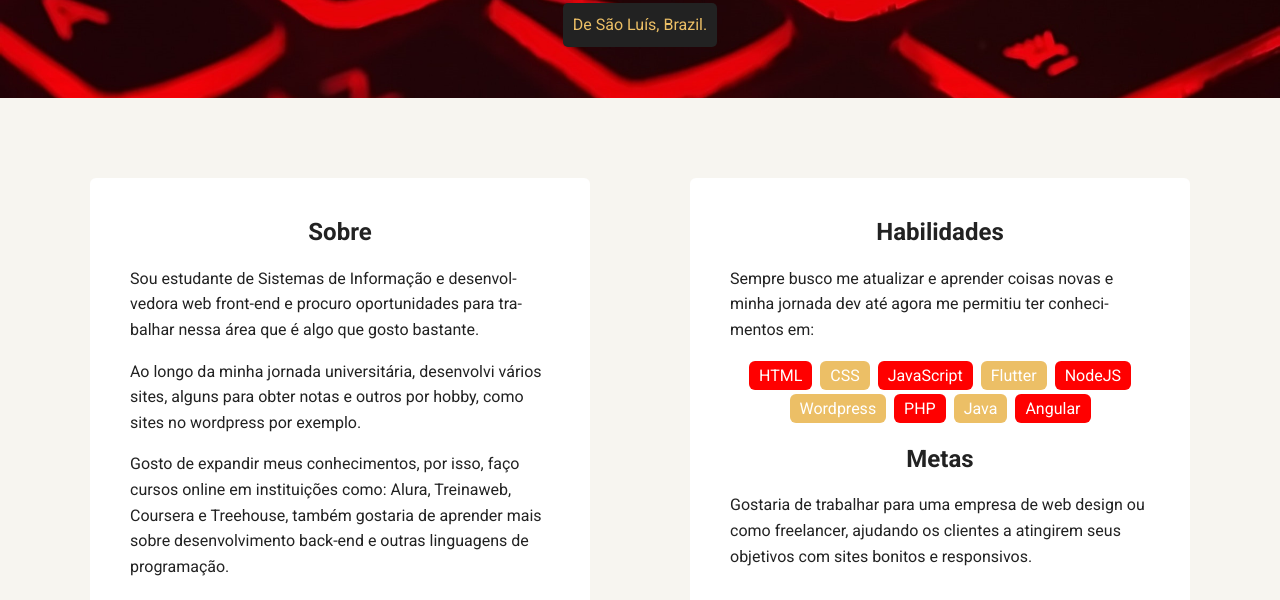
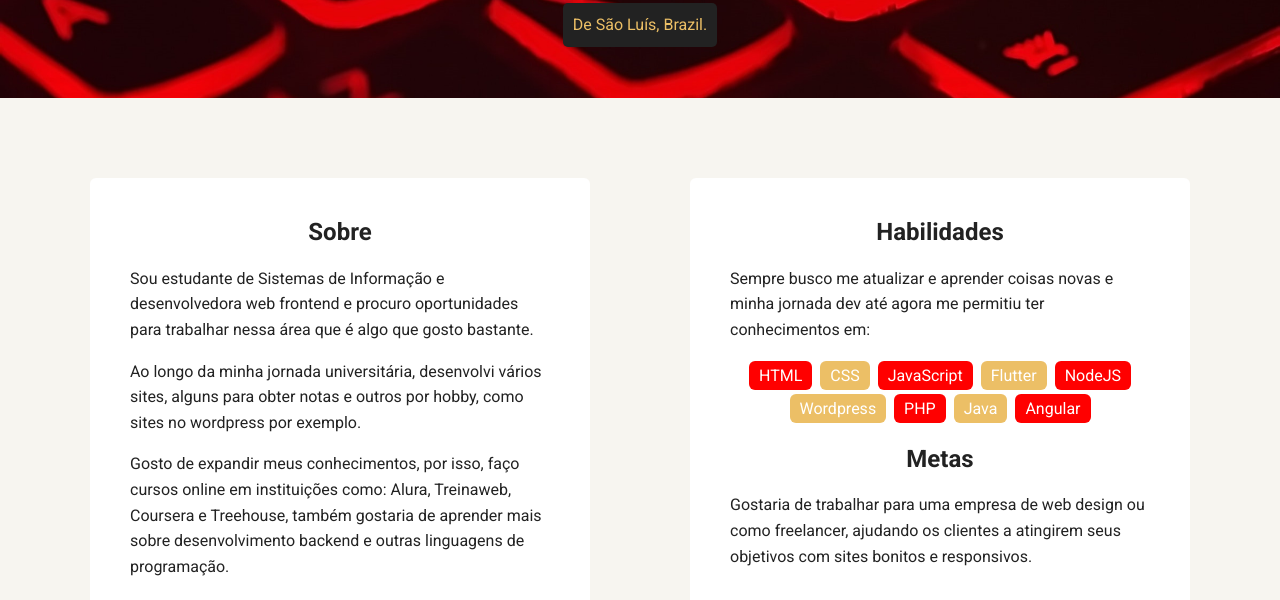
Before and after one commit to sigrid-fr/profilePage, a plain HTML site: page index.html in a window 1280 px wide. Shown: the part 352-952 px from the top of the page. Drawn offline with Linux system fonts and the light colour scheme; a web font is replaced by a local one.

Commit message:
Update index

```diff
--- a/index.html
+++ b/index.html
@@ -28,14 +28,14 @@
     <main class="flex">
       <div class="card">
         <h2 class="card-title">Sobre</h2>
-        <p>Sou estudante de Sistemas de Informação e desenvol-vedora web front-end e procuro oportunidades para tra-balhar nessa área que é algo que gosto bastante.</p>
+        <p>Sou estudante de Sistemas de Informação e desenvolvedora web frontend e procuro oportunidades para trabalhar nessa área que é algo que gosto bastante.</p>
         <p>Ao longo da minha jornada universitária, desenvolvi vários sites, alguns para obter notas e outros por hobby, como sites no wordpress por exemplo.</p>
-        <p>Gosto de expandir meus conhecimentos, por isso, faço cursos online em instituições como: Alura, Treinaweb, Coursera e Treehouse, também gostaria de aprender mais sobre desenvolvimento back-end e outras linguagens de programação.</p>
+        <p>Gosto de expandir meus conhecimentos, por isso, faço cursos online em instituições como: Alura, Treinaweb, Coursera e Treehouse, também gostaria de aprender mais sobre desenvolvimento backend e outras linguagens de programação.</p>
       </div>
 
       <div class="card">
         <h2 class="card-title">Habilidades</h2>
-        <p>Sempre busco me atualizar e aprender coisas novas e minha jornada dev até agora me permitiu ter conheci-mentos em:</p>
+        <p>Sempre busco me atualizar e aprender coisas novas e minha jornada dev até agora me permitiu ter conhecimentos em:</p>
         <ul class="skills">
           <li>HTML</li>
           <li>CSS</li>
```
